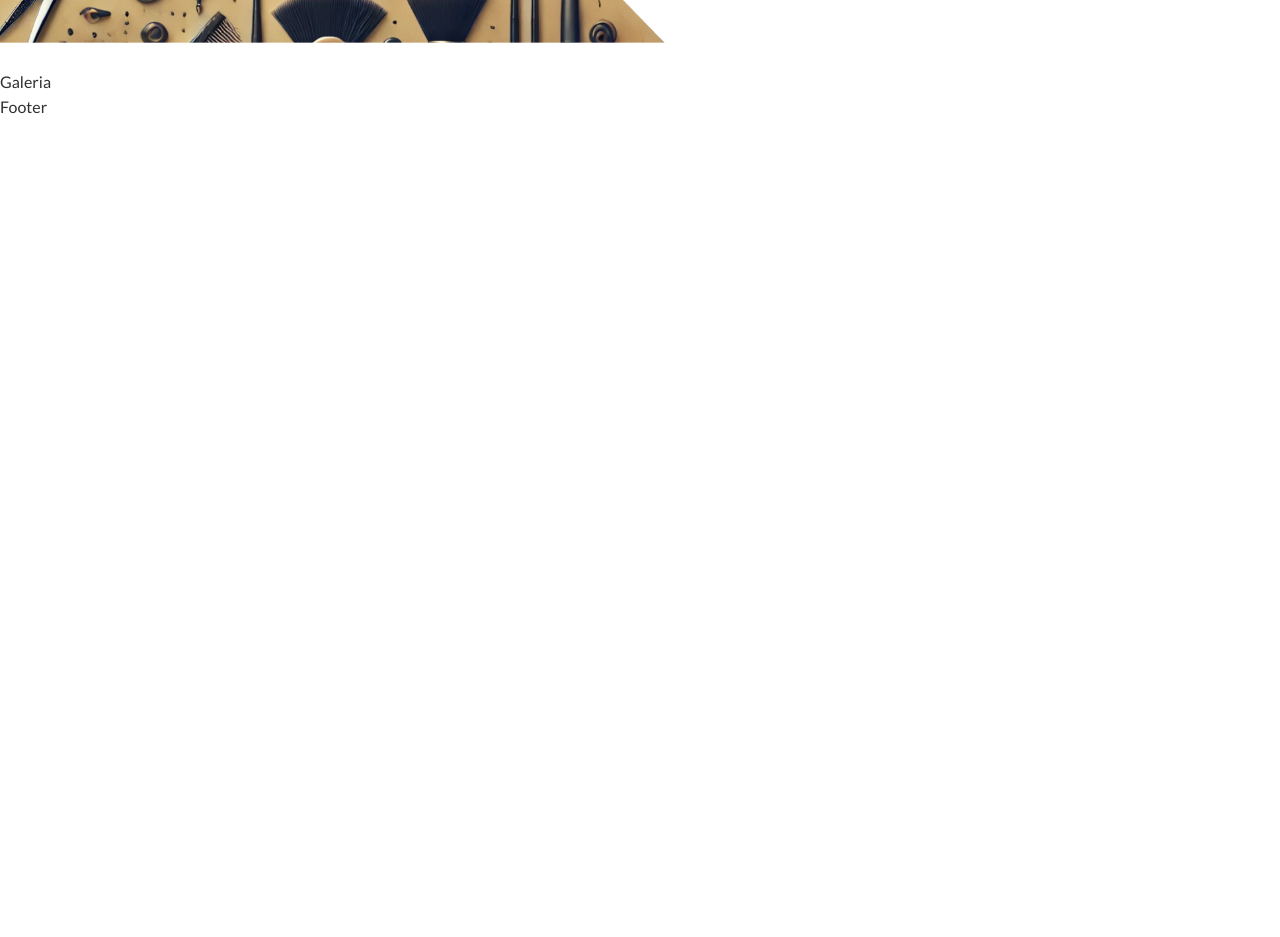
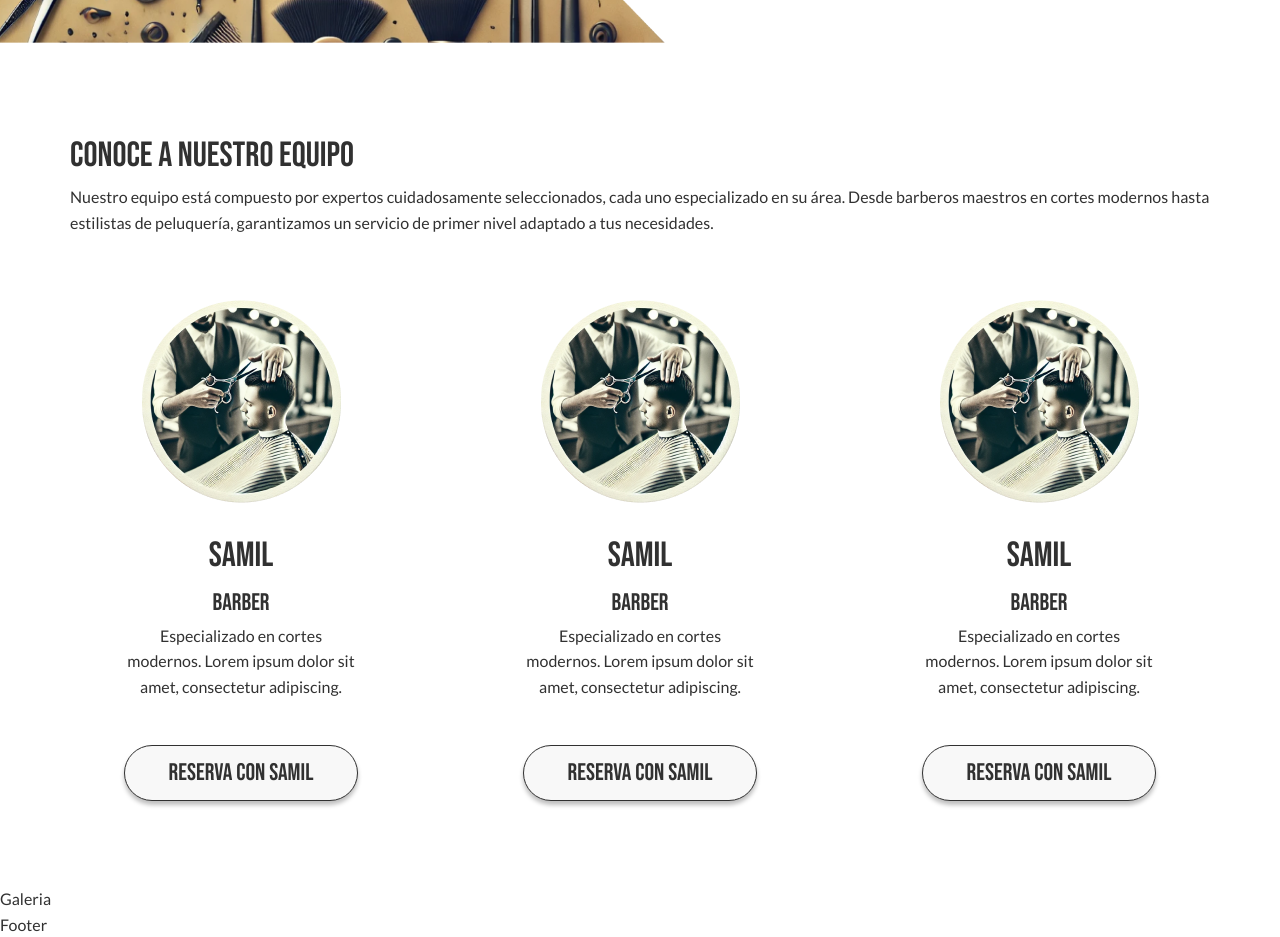
Before and after one commit to espinosacamilop1/street-fade-barber, a Vue app: page / in a window 1280 px wide. Shown: the part 1600-2537 px from the top of the page. Before the commit the page ends 1720 px from the top, so only its background shows below. Built offline with nearby package versions, Linux system fonts and the light colour scheme.

Commit message:
our team section

```diff
--- a/src/assets/css/scss/components/services.scss
+++ b/src/assets/css/scss/components/services.scss
@@ -1,11 +1,4 @@
 .services-container {
-    max-width: 1140px;
-    width: 100%;
-    margin-left: auto;
-    margin-right: auto;
-    display: flex;
-    flex-direction: column;
-    gap: var(--inner-sections-gap);
 
     .services-list-wrapper {
 
@@ -24,7 +17,8 @@
             flex-direction: column;
             align-items: flex-end;
             gap: var(--inner-sections-gap);
-            margin-bottom: 3rem;
+            height: 600px;
+            justify-content: center;
 
             .services-list-items {
                 display: flex;
@@ -36,6 +30,10 @@
                     justify-content: flex-end;
                 }
 
+                &:last-child {
+                    margin-bottom: 3rem;
+                }
+
                 .services-list-item {
                     max-width: 303px;
 
--- a/src/assets/css/scss/components/team.scss
+++ b/src/assets/css/scss/components/team.scss
@@ -1,3 +1,24 @@
 .team-container {
-    background-color: red;
+
+    .team-members {
+        display: flex;
+        justify-content: space-between;
+
+        .team-member {
+            display: flex;
+            flex-direction: column;
+            align-items: center;
+            width: 30%;
+
+            h2 {
+                padding-top: 25px;
+            }
+
+            p {
+                text-align: center;
+                padding-bottom: 45px;
+                max-width: 230px;
+            }
+        }
+    }
 }
--- a/src/assets/css/scss/core/base.scss
+++ b/src/assets/css/scss/core/base.scss
@@ -69,6 +69,10 @@ h2 {
   font-size: 35px;
 }
 
+h3 {
+  font-size: 24px;
+}
+
 // Button
 button {
   font-family: var(--heading-font);
@@ -95,4 +99,24 @@ button {
     color: var(--black-soft);
     text-decoration: none;
   }
+
+  &.black-outline {
+    border: 1px solid var(--black-soft);
+
+    &:hover {
+      border: 2px solid var(--gold);
+    }
+  }
 }
+
+// Container
+
+.section-container {
+    max-width: 1140px;
+    width: 100%;
+    margin-left: auto;
+    margin-right: auto;
+    display: flex;
+    flex-direction: column;
+    gap: var(--inner-sections-gap);
+}
--- a/src/components/Services.vue
+++ b/src/components/Services.vue
@@ -5,7 +5,7 @@
 </script>
 
 <template>
-    <div class="services-container">
+    <div class="services-container section-container">
         <div class="services-header">
             <h2>Nuestros Servicios</h2>
 
--- a/src/components/Team.vue
+++ b/src/components/Team.vue
@@ -5,7 +5,37 @@
 </script>
 
 <template>
-    <div>
-        Equipo
+    <div class="team-container section-container">
+        <div class="team-header">
+            <h2>Conoce a nuestro Equipo </h2>
+
+            <p>Nuestro equipo está compuesto por expertos cuidadosamente seleccionados, cada uno especializado
+                en su área. Desde barberos maestros en cortes modernos hasta estilistas de peluquería, garantizamos
+                un servicio de primer nivel adaptado a tus necesidades.</p>
+        </div>
+
+        <div class="team-members">
+            <div class="team-member">
+                <img src="../assets/img/sample-profile-pic.png" alt="image of barber">
+                <h2>Samil</h2>
+                <h3>Barber</h3>
+                <p>Especializado en cortes modernos. Lorem ipsum dolor sit amet, consectetur adipiscing.</p>
+                <button class="black-outline"><a href="">Reserva Con Samil</a></button>
+            </div>
+            <div class="team-member">
+                <img src="../assets/img/sample-profile-pic.png" alt="image of barber">
+                <h2>Samil</h2>
+                <h3>Barber</h3>
+                <p>Especializado en cortes modernos. Lorem ipsum dolor sit amet, consectetur adipiscing.</p>
+                <button class="black-outline"><a href="">Reserva Con Samil</a></button>
+            </div>
+            <div class="team-member">
+                <img src="../assets/img/sample-profile-pic.png" alt="image of barber">
+                <h2>Samil</h2>
+                <h3>Barber</h3>
+                <p>Especializado en cortes modernos. Lorem ipsum dolor sit amet, consectetur adipiscing.</p>
+                <button class="black-outline"><a href="">Reserva Con Samil</a></button>
+            </div>
+        </div>
     </div>
 </template>
```
Also changed, not shown: src/assets/img/sample-profile-pic.png (added).
